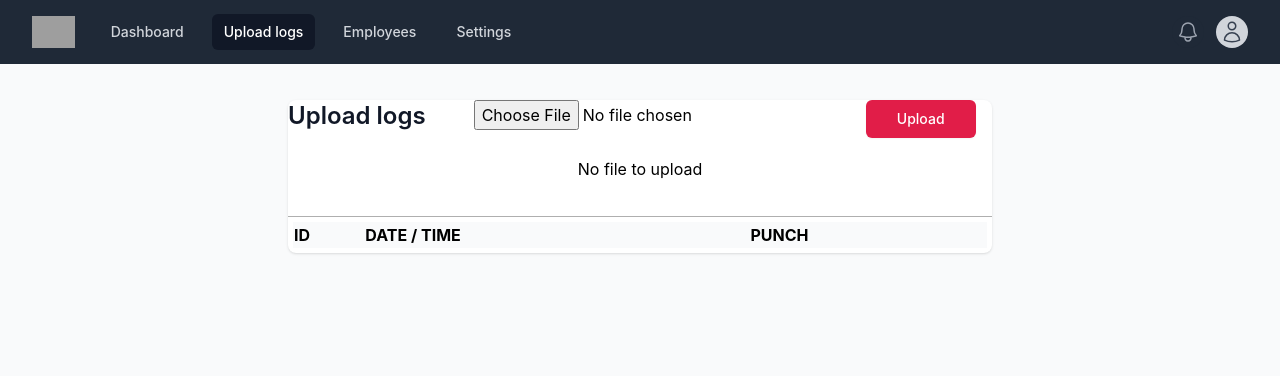
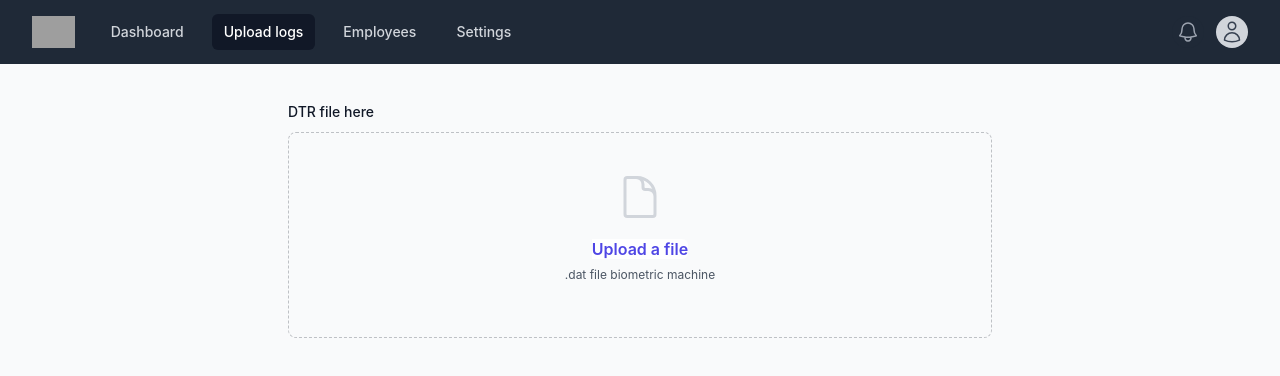
Before and after one commit to cilesmoras/Presenz, a React (Vite) app in the folder client/: page /attendance-logs in a window 1280 px wide. Shown: the top 376 px of the page. Built offline with nearby package versions, Linux system fonts and the light colour scheme; grey boxes are pictures that could not be loaded.

Commit message:
feat: able to upload logs with new UI

```diff
--- a/client/src/components/Upload_logs.jsx
+++ b/client/src/components/Upload_logs.jsx
@@ -1,17 +1,36 @@
+import { DocumentIcon } from "@heroicons/react/24/outline";
 import React, { useEffect, useState } from "react";
-import { Db } from "../utils/ConnectMethod";
-import { Button, PageHeading } from "./ui";
+import { useNotificationContext } from "../context/NotificationContext";
+import { insertBatchAttendanceLog } from "../lib/dal/attendanceLogsDAL";
+import SpinnerIcon from "./ui/SpinnerIcon";
 
 const Upload_logs = () => {
   const [color, setColor] = useState("black");
   const userId = 1;
   const [logs, setLogs] = useState([]);
   const [msg, setMsg] = useState("No file to upload");
+  const [fileName, setFileName] = useState("");
+  const [isUploading, setIsUploading] = useState(false);
+  const { handleNotification } = useNotificationContext();
+
+  // const {
+  //   control,
+  //   handleSubmit,
+  //   reset,
+  //   formState: { errors },
+  // } = useForm({
+  //   resolver: zodResolver(schema),
+  //   defaultValues: {
+  //     logTime: isAddMode ? "" : dayjs(logData?.log_time).format("HH:mm:ss"),
+  //     punchType: isAddMode ? punchType[0].id : logData?.punch_type,
+  //   },
+  // });
+
   const cleanup = (logs) => {
     let newlogs = logs?.map((log) => {
       if (!log) return;
       return {
-        id: log[0]?.trim(),
+        employeeIdNumber: log[0]?.trim(),
         logTime: log[1],
         punchType: log[3],
         attendanceType: log[4],
@@ -21,40 +40,52 @@ const Upload_logs = () => {
   };
 
   const handleUploadLogs = async () => {
-    if (logs.length) {
-      setMsg("Uploading please wait......");
-      try {
-        const response = await Db.post("/logs/insertlogs", logs);
-        setMsg(response.data);
-        setLogs((log) => {
-          (log.id = ""), (log.punchType = ""), (log.logTime = "");
-        });
-        setColor("green");
-        setMsg("Upload Successfull!");
-      } catch (error) {
-        console.log(error);
+    if (logs.length == 0) return;
+    try {
+      setIsUploading(true);
+      // const response = await insertAttendanceLog(logs);
+      const response = await insertBatchAttendanceLog(logs);
+      if (!response.success) {
+        handleNotification(
+          "error",
+          "Something went wrong.",
+          "Failed to upload the file."
+        );
+        return;
       }
-    } else {
-      setMsg("Choose file first!");
+
+      handleNotification("success", "Hurray!", "File successfully uploaded.");
+      setLogs([]);
+      setFileName(null);
+    } catch (error) {
+      console.log(error);
+    } finally {
+      setIsUploading(false);
     }
   };
   const showFile = async (e) => {
     e.preventDefault();
+    console.log("e.target.result", e.target.result);
     if (e.target.result == null) {
+      setFileName(e.target.files[0].name);
       const reader = new FileReader();
+      console.log(reader);
       reader.onload = async (e) => {
         const text = e.target.result;
         const array = text
           .split("\n")
-          .filter((line) => line)
+          .filter((line) => line.trim().length > 0)
           .map((line) => {
             return line.split("\t");
           });
 
+        console.log("array", array);
         setLogs(cleanup(array));
       };
       reader.readAsText(e.target.files[0]);
     }
+
+    e.target.value = null;
   };
 
   useEffect(() => {
@@ -77,7 +108,61 @@ const Upload_logs = () => {
   };
   return (
     <div className="mx-auto max-w-3xl sm:px-6 lg:px-8">
-      <div className="overflow-hidden rounded-lg bg-white shadow">
+      <div className="col-span-full">
+        <label
+          htmlFor="cover-photo"
+          className="block text-sm font-medium leading-6 text-gray-900"
+        >
+          DTR file here
+        </label>
+        <div className="mt-2 flex justify-center rounded-lg border border-dashed border-gray-900/25 px-6 py-10">
+          <div className="text-center">
+            <div className="text-center leading-6 text-gray-600">
+              <label
+                htmlFor="file-upload"
+                className="relative cursor-pointer rounded-md bg-white font-semibold text-indigo-600 focus-within:outline-none focus-within:ring-2 focus-within:ring-indigo-600 focus-within:ring-offset-2 hover:text-indigo-500"
+              >
+                <DocumentIcon
+                  aria-hidden="true"
+                  className="mx-auto h-12 w-12 mb-4 text-gray-300 hover:text-indigo-600"
+                />
+                <span>Upload a file</span>
+                <input
+                  onChange={(e) => showFile(e)}
+                  id="file-upload"
+                  name="file-upload"
+                  type="file"
+                  className="sr-only"
+                  accept=".dat"
+                />
+              </label>
+            </div>
+            <p className="text-xs leading-5 mt-1 text-gray-600">
+              .dat file biometric machine
+            </p>
+            <p className="mt-3">{fileName}</p>
+          </div>
+        </div>
+      </div>
+      {logs.length > 0 && (
+        <button
+          type="button"
+          disabled={isUploading}
+          onClick={handleUploadLogs}
+          className="w-full rounded-md mt-4 bg-indigo-600 px-3.5 py-2.5 text-sm font-semibold text-white shadow-sm hover:bg-indigo-500 focus-visible:outline focus-visible:outline-2 focus-visible:outline-offset-2 focus-visible:outline-indigo-600"
+        >
+          {isUploading ? (
+            <>
+              <SpinnerIcon /> Uploading...
+            </>
+          ) : (
+            "Begin upload"
+          )}
+        </button>
+      )}
+      <br />
+      <br />
+      {/* <div className="overflow-hidden rounded-lg bg-white shadow">
         <div className="upload">
           <PageHeading>Upload logs</PageHeading>
           <input
@@ -123,7 +208,7 @@ const Upload_logs = () => {
             </tbody>
           </table>
         </div>
-      </div>
+      </div> */}
     </div>
   );
 };
--- a/client/src/components/print/DtrServices.js
+++ b/client/src/components/print/DtrServices.js
@@ -1,5 +1,5 @@
+import moment from "moment";
 import { Db } from "../../utils/ConnectMethod";
-import moment from "moment";
 
 export const comparativeDate = (mydate, startNum, endNum) => {
   let timeAsNumber = Number(moment(mydate).format("HHmmss"));
@@ -9,7 +9,7 @@ export const comparativeDate = (mydate, startNum, endNum) => {
 export const fetchLogs = async (employeeId, date) => {
   const values = { employeeId: employeeId, date: date };
   try {
-    const employeeLogs = await Db.post("/logs/employeelogs", values);
+    const employeeLogs = await Db.get(`/logs/${employeeId}/${date}`);
     return employeeLogs.data;
   } catch (error) {
     console.log(error);
--- a/client/src/lib/dal/attendanceLogsDAL.js
+++ b/client/src/lib/dal/attendanceLogsDAL.js
@@ -4,6 +4,16 @@ export async function insertAttendanceLog(data) {
   try {
     const response = await Db.post("/logs/insertlogs", data);
     return response.data;
+  } catch (error) {
+    return error.response.data.message;
+  }
+}
+
+export async function insertBatchAttendanceLog(data) {
+  try {
+    const response = await Db.post("/logs/batchInserts", data);
+    return response.data;
+    return;
   } catch (error) {
     return error.response.data.message;
   }
```
Also changed, not shown: 2 other files (tests, documents, lock files or other folders).
